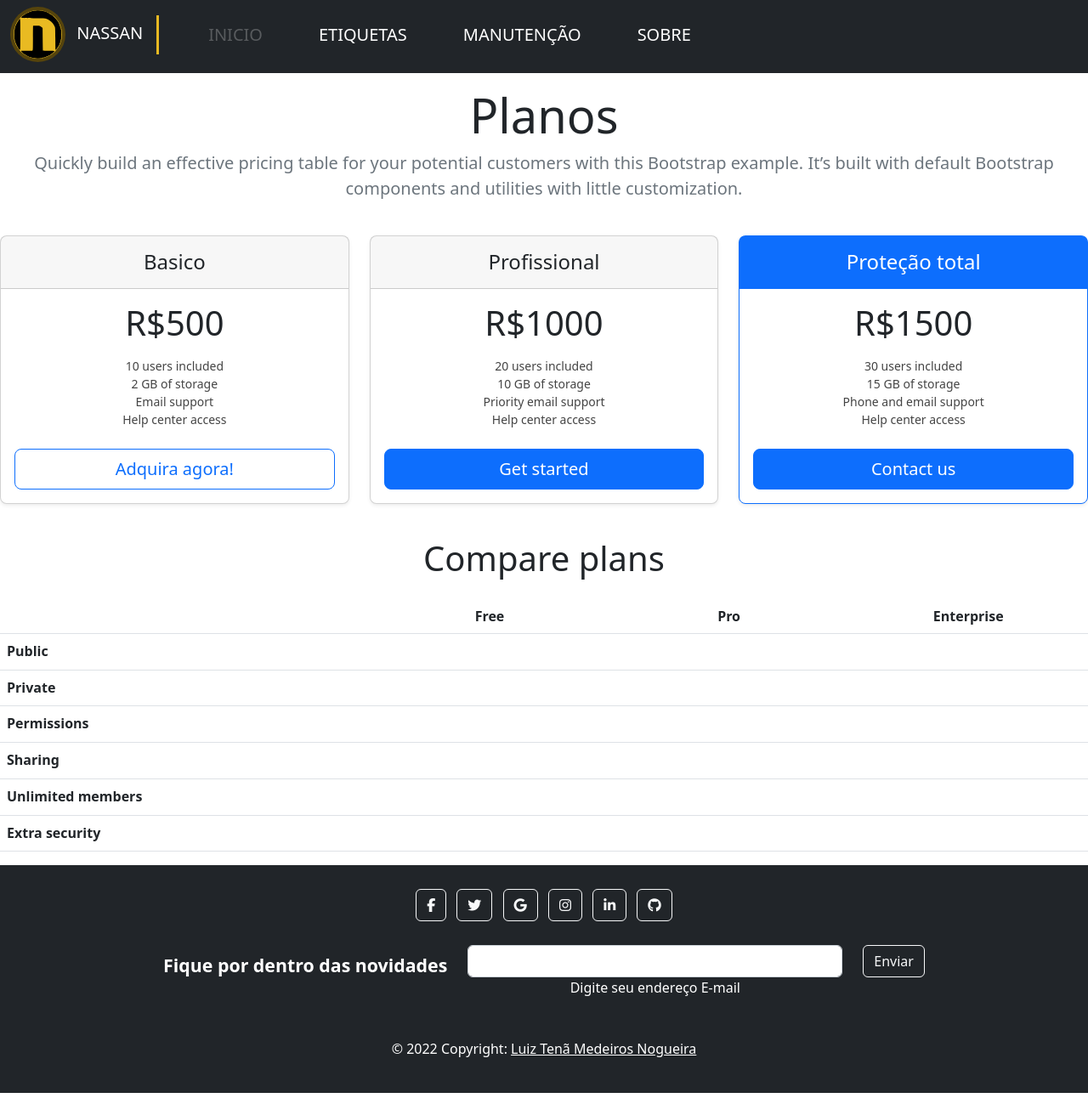
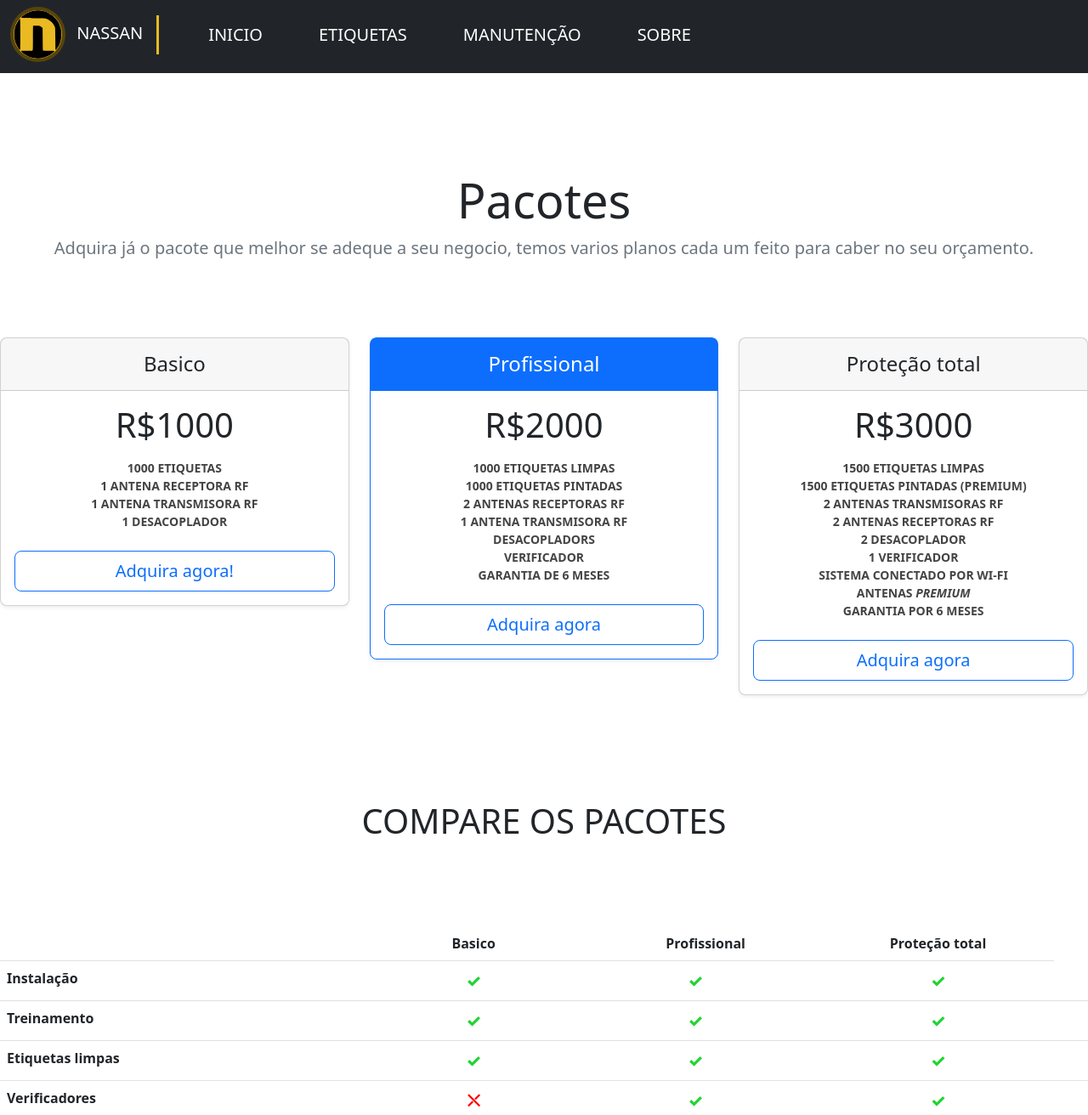
Before and after one commit to luiztena/Nassan-repositorio, a website: page valores.html in a window 1280 px wide. Shown: the part 5-1317 px from the top of the page at 85% size. Before the commit the page ends 1291 px from the top, so only its background shows below. Drawn offline with nearby package versions, Linux system fonts and the light colour scheme.

Commit message:
Criada a pagina valores

```diff
--- a/css/styles.css
+++ b/css/styles.css
@@ -217,3 +217,38 @@ text-transform: uppercase;
 #buttonlink{
     color: black;
     text-decoration: none;}
+
+    /*Pacotes*/
+tbody tr td#check {
+    font-weight: 800;
+    font-size: 20px;
+    color: rgb(35, 211, 50);
+}
+
+tbody tr td#nocheck {
+    font-weight: 800;
+    font-size: 20px;
+    color: red;
+}
+
+ul#pacote {
+    font-weight: 600;
+    text-transform: uppercase;
+}
+div#valoresheader{
+    margin-top: 100px;
+}
+
+div#valores{
+    margin-top: 50px;
+}
+
+div#compare{
+    margin-top: 100px;
+    margin-bottom: 250px;
+}
+h2#compareh2{
+    margin-top: 100px;
+    text-transform: uppercase;
+    font-weight: 400;
+}
--- a/valores.html
+++ b/valores.html
@@ -42,8 +42,7 @@
             <div class="collapse navbar-collapse" id="navbarsExample07">
 
                 <ul id="ul" class="navbar-nav me-auto mb-2 mb-lg-0">
-                    <li class="nav-item">
-                        <a id="menulink" href="#" class="nav-link disabled" aria-current="page" href="#">Inicio</a>
+                    <li class="nav-item"> <a id="menulink" href="Index.html" class="nav-link text-white" aria-current="page" href="#">Inicio</a>
                     </li>
                     <li class="nav-item"><a id="menulink" href="#" class="nav-link  text-white">Etiquetas</a></li>
                     <li class="nav-item"><a id="menulink" href="#" class="nav-link  text-white">Manutenção</a></li>
@@ -57,146 +56,189 @@
 
     </div>
 
-    <div class="pricing-header p-3 pb-md-4 mx-auto text-center">
-        <h1 class="display-4 fw-normal">Planos</h1>
-        <p class="fs-5 text-muted">Quickly build an effective pricing table for your potential customers with this
-            Bootstrap example. It’s built with default Bootstrap components and utilities with little customization.</p>
+    <div id="valoresheader" class="pricing-header p-3 pb-md-4 mx-auto text-center">
+        <h1 class="display-4 fw-normal">Pacotes</h1>
+        <p class="fs-5 text-muted">Adquira já o pacote que melhor se adeque a seu negocio, temos varios planos
+            cada um feito para caber no seu orçamento.
+        </p>
     </div>
     </header>
 
     <main>
-        <div class="row row-cols-1 row-cols-md-3 mb-3 text-center">
+        <div id="valores"  class="row row-cols-1 row-cols-md-3 mb-3 text-center">
             <div class="col">
                 <div class="card mb-4 rounded-3 shadow-sm">
                     <div class="card-header py-3">
                         <h4 class="my-0 fw-normal">Basico</h4>
                     </div>
                     <div class="card-body">
-                        <h1 class="card-title pricing-card-title">R$500</h1>
-                        <ul class="list-unstyled mt-3 mb-4">
-                            <li>10 users included</li>
-                            <li>2 GB of storage</li>
-                            <li>Email support</li>
-                            <li>Help center access</li>
+                        <h1 class="card-title pricing-card-title">R$1000</h1>
+                        <ul id="pacote" class="list-unstyled mt-3 mb-4">
+                            <li>1000 etiquetas</li>
+                            <li>1 Antena Receptora RF</li>
+                            <li>1 Antena Transmisora RF</li>
+                            <li>1 Desacoplador</li>
                         </ul>
                         <button type="button" class="w-100 btn btn-lg btn-outline-primary">Adquira agora!</button>
                     </div>
                 </div>
             </div>
             <div class="col">
-                <div class="card mb-4 rounded-3 shadow-sm">
-                    <div class="card-header py-3">
+                <div class="card mb-4 rounded-3 shadow-sm border-primary">
+                    <div class="card-header py-3 text-bg-primary border-primary">
                         <h4 class="my-0 fw-normal">Profissional</h4>
                     </div>
                     <div class="card-body">
-                        <h1 class="card-title pricing-card-title">R$1000</h1>
-                        <ul class="list-unstyled mt-3 mb-4">
-                            <li>20 users included</li>
-                            <li>10 GB of storage</li>
-                            <li>Priority email support</li>
-                            <li>Help center access</li>
+                        <h1 class="card-title pricing-card-title">R$2000</h1>
+                        <ul  id="pacote" class="list-unstyled mt-3 mb-4">
+                            <li>1000 etiquetas limpas</li>
+                            <li>1000 etiquetas pintadas</li>
+                            <li>2 antenas Receptoras RF</li>
+                            <li>1 antena transmisora RF</li>
+                            <li>Desacopladors</li>
+                            <li>Verificador</li>
+                            <li>Garantia de 6 meses</li>
                         </ul>
-                        <button type="button" class="w-100 btn btn-lg btn-primary">Get started</button>
+                        <button type="button" class="w-100 btn btn-lg btn-outline-primary">Adquira agora</button>
                     </div>
                 </div>
             </div>
             <div class="col">
-                <div class="card mb-4 rounded-3 shadow-sm border-primary">
-                    <div class="card-header py-3 text-bg-primary border-primary">
+                <div class="card mb-4 rounded-3 shadow-sm">
+                    <div class="card-header py-3">
                         <h4 class="my-0 fw-normal">Proteção total</h4>
                     </div>
                     <div class="card-body">
-                        <h1 class="card-title pricing-card-title">R$1500</h1>
-                        <ul class="list-unstyled mt-3 mb-4">
-                            <li>30 users included</li>
-                            <li>15 GB of storage</li>
-                            <li>Phone and email support</li>
-                            <li>Help center access</li>
+                        <h1 class="card-title pricing-card-title">R$3000</h1>
+                        <ul  id="pacote" class="list-unstyled mt-3 mb-4">
+                            <li>1500 etiquetas limpas</li>
+                            <li>1500 etiquetas pintadas (Premium)</li>
+                            <li>2 antenas transmisoras RF</li>
+                            <li>2 antenas Receptoras RF</li>
+                            <li>2 Desacoplador</li>
+                            <li>1 Verificador</li>
+                            <li>Sistema conectado por Wi-fi</li>
+                            <li>Antenas <i>Premium</i></li>
+                            <li>Garantia por 6 meses</li>
+
                         </ul>
-                        <button type="button" class="w-100 btn btn-lg btn-primary">Contact us</button>
+                        <button type="button" class="w-100 btn btn-lg btn-outline-primary">Adquira agora</button>
                     </div>
                 </div>
             </div>
         </div>
 
-        <h2 class="display-6 text-center mb-4">Compare plans</h2>
+        <h2 id="compareh2" class="display-6 text-center mb-4">Compare os pacotes</h2>
 
-        <div class="table-responsive">
+        <div id="compare" class="table-responsive">
             <table class="table text-center">
                 <thead>
                     <tr>
                         <th style="width: 34%;"></th>
-                        <th style="width: 22%;">Free</th>
-                        <th style="width: 22%;">Pro</th>
-                        <th style="width: 22%;">Enterprise</th>
+                        <th style="width: 22%;">Basico</th>
+                        <th style="width: 22%;">Profissional</th>
+                        <th style="width: 22%;">Proteção total</th>
                     </tr>
                 </thead>
                 <tbody>
+
                     <tr>
-                        <th scope="row" class="text-start">Public</th>
-                        <td><svg class="bi" width="24" height="24">
+                        <th scope="row" class="text-start">Instalação</th>
+                        <td id="check">&#10003;</td>
+                        <td id="check">&#10003;<svg class="bi" width="24" height="24">
                                 <use xlink:href="#check" />
-                            </svg></td>
-                        <td><svg class="bi" width="24" height="24">
-                                <use xlink:href="#check" />
-                            </svg></td>
+                            </svg><td id="check">&#10003;</td>
+                        </td>
                         <td><svg class="bi" width="24" height="24">
                                 <use xlink:href="#check" />
                             </svg></td>
                     </tr>
+
                     <tr>
-                        <th scope="row" class="text-start">Private</th>
-                        <td></td>
-                        <td><svg class="bi" width="24" height="24">
+                        <th scope="row" class="text-start">Treinamento</th>
+                        <td id="check">&#10003;</td>
+                        <td id="check">&#10003;<svg class="bi" width="24" height="24">
                             <use xlink:href="#check" />
-                            </svg></td>
+                        </svg><td id="check">&#10003;</td>
+                    </td>
                     <td><svg class="bi" width="24" height="24">
                             <use xlink:href="#check" />
                         </svg></td>
                     </tr>
-                </tbody>
 
-                <tbody>
                     <tr>
-                        <th scope="row" class="text-start">Permissions</th>
-                        <td><svg class="bi" width="24" height="24">
+                        <th scope="row" class="text-start">Etiquetas limpas</th>
+                        <td id="check">&#10003;</td>
+                        <td id="check">&#10003;<svg class="bi" width="24" height="24">
                             <use xlink:href="#check" />
-                            </svg></td>
-                        <td><svg class="bi" width="24" height="24">
-                                <use xlink:href="#check" />
-                            </svg></td>
+                        </svg><td id="check">&#10003;</td>
+                    </td>
                     <td><svg class="bi" width="24" height="24">
                             <use xlink:href="#check" />
                         </svg></td>
                     </tr>
+
                     <tr>
-                        <th scope="row" class="text-start">Sharing</th>
-                        <td></td>
-                        <td><svg class="bi" width="24" height="24">
+                            <th scope="row" class="text-start">Verificadores</th>
+                            <td id="nocheck">&#9932;</td>
+                            <td id="check">&#10003;<svg class="bi" width="24" height="24">
                                     <use xlink:href="#check" />
-                            </svg></td>
+                                </svg><td id="check">&#10003;</td>
+                            </td>
                             <td><svg class="bi" width="24" height="24">
                                     <use xlink:href="#check" />
                                 </svg></td>
                     </tr>
+
                     <tr>
-                        <th scope="row" class="text-start">Unlimited members</th>
-                        <td></td>
-                        <td><svg class="bi" width="24" height="24">
+                            <th scope="row" class="text-start">6 meses de garantia</th>
+                            <td id="nocheck">&#9932;</td>
+                            <td id="check">&#10003;<svg class="bi" width="24" height="24">
                                 <use xlink:href="#check" />
-                            </svg></td>
+                            </svg><td id="check" >&#10003;</td>
+                    </td>
                         <td><svg class="bi" width="24" height="24">
                                 <use xlink:href="#check" />
                             </svg></td>
                     </tr>
+
+
                     <tr>
-                        <th scope="row" class="text-start">Extra security</th>
-                        <td></td>
-                        <td></td>
+                            <th scope="row" class="text-start">Etiquetas pintadas</th>
+                            <td id="nocheck">&#9932;</td>
+                            <td id="nocheck">&#9932;<svg class="bi" width="24" height="24">
+                                <use xlink:href="#check" />
+                            </svg><td id="check">&#10003;</td>
+                        </td>
                         <td><svg class="bi" width="24" height="24">
                                 <use xlink:href="#check" />
                             </svg></td>
                     </tr>
+
+                    <tr>
+                        <th scope="row" class="text-start">Sistema wifi <i>Premium</i></th>
+                            <td id="nocheck">&#9932;</td>
+                            <td id="nocheck">&#9932;<svg class="bi" width="24" height="24">
+                            <use xlink:href="#check" />
+                            </svg><td id="check" >&#10003;</td>
+                    </td>
+                    <td><svg class="bi" width="24" height="24">
+                            <use xlink:href="#check" />
+                        </svg></td>
+                    </tr>
+
+                    <tr>
+                        <th scope="row" class="text-start">Antenas <i>Premium</i></th>
+                        <td id="nocheck">&#9932;</td>
+                        <td id="nocheck">&#9932;<svg class="bi" width="24" height="24">
+                            <use xlink:href="#check" />
+                        </svg><td id="check" >&#10003;</td>
+                    </td>
+                    <td><svg class="bi" width="24" height="24">
+                            <use xlink:href="#check" />
+                        </svg></td>
+                    </tr>
+
                 </tbody>
             </table>
         </div>
```
Also changed, not shown: Index.html (+4 -5 lines). Lines whose indentation alone changed are shown as unchanged.
